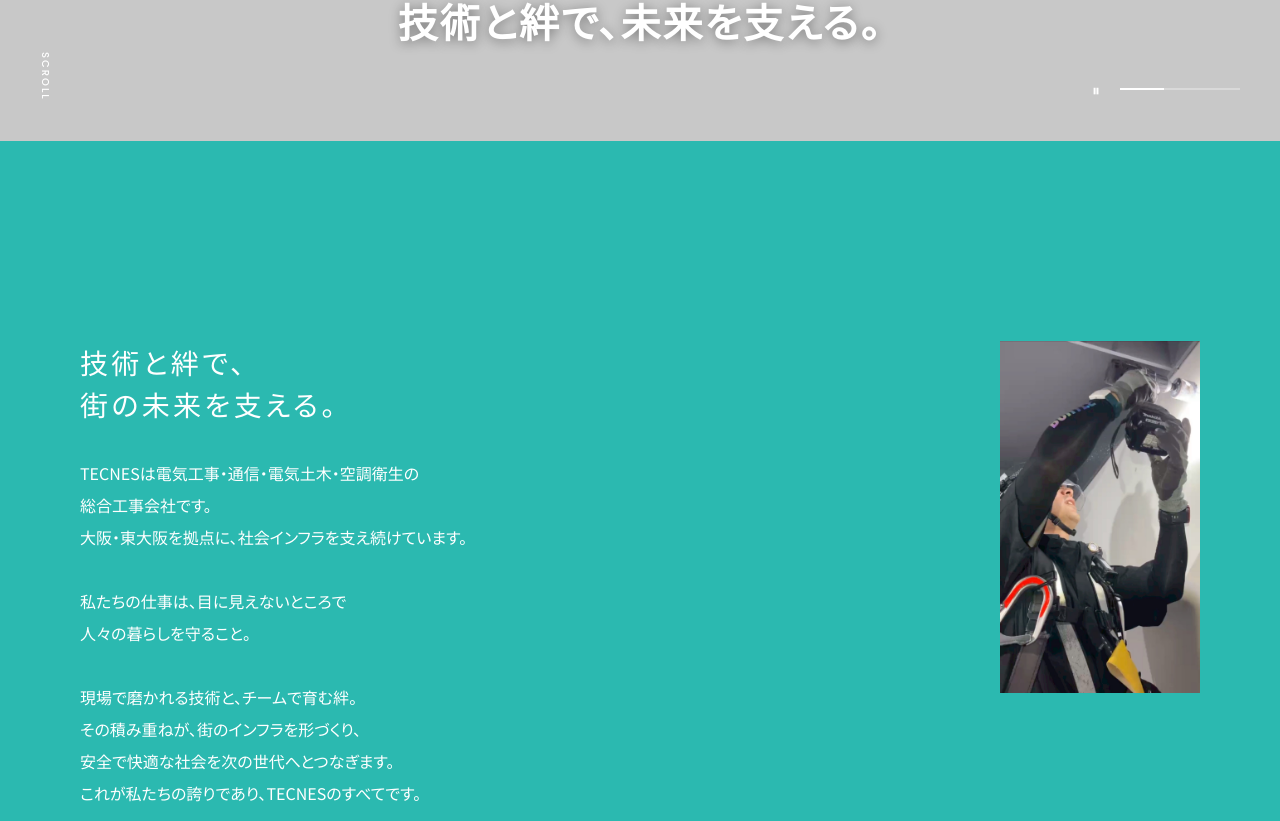
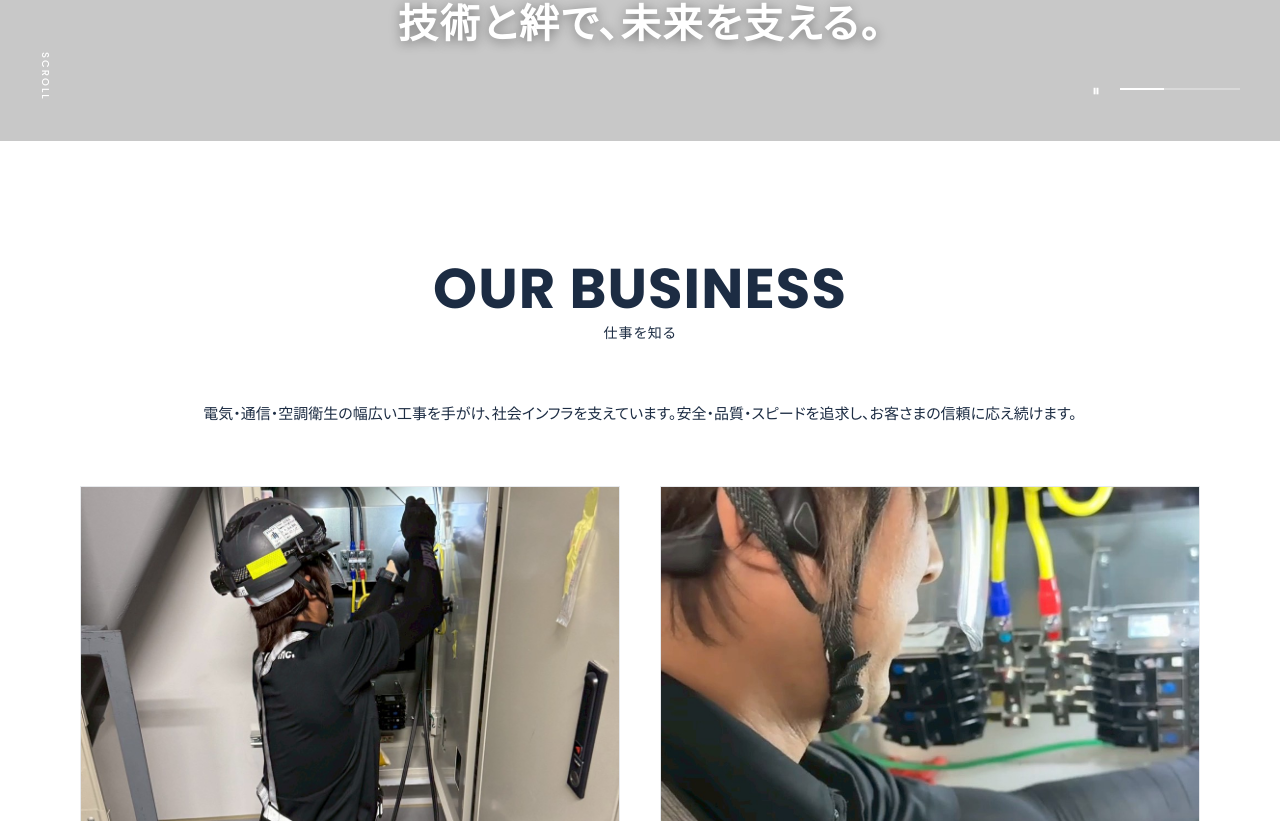
Before and after one commit to hmatsuoka-glitch/tecnes_lp_001, a Next.js app: page / in a window 1280 px wide. Shown: the part 659-1480 px from the top of the page. Built offline with nearby package versions, Linux system fonts and the light colour scheme.

Commit message:
feat: remove Read section from page
https://claude.ai/code/session_01Hrwu63zoW8yio2cdpKZXds

```diff
--- a/app/page.tsx
+++ b/app/page.tsx
@@ -1,7 +1,6 @@
 import Header from '@/components/Header/Header';
 import ScrollAnimator from '@/components/ScrollAnimator/ScrollAnimator';
 import MainVisual from '@/components/MainVisual/MainVisual';
-import Read from '@/components/Read/Read';
 import Business from '@/components/Business/Business';
 import Flow from '@/components/Flow/Flow';
 import About from '@/components/About/About';
@@ -16,7 +15,6 @@ export default function Page() {
       <Header />
       <main className="l-main">
         <MainVisual />
-        <Read />
         <Business />
         <Flow />
         <About />
```
